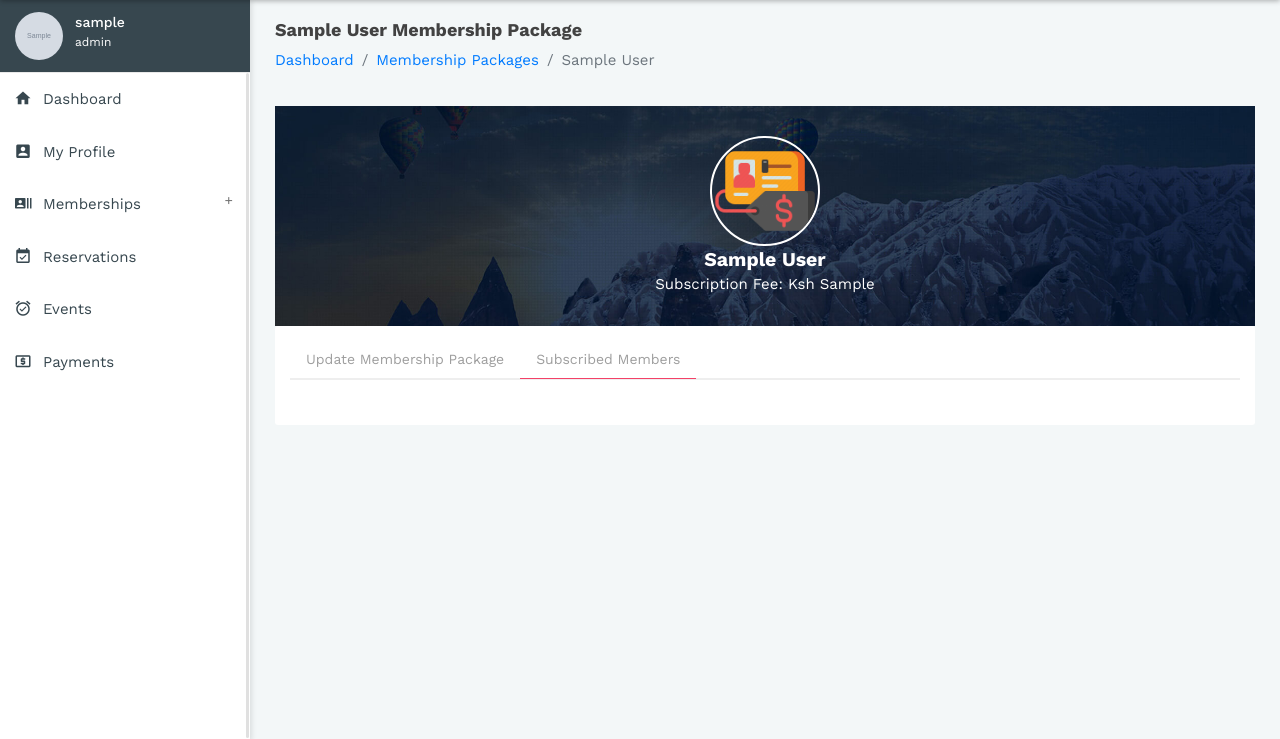
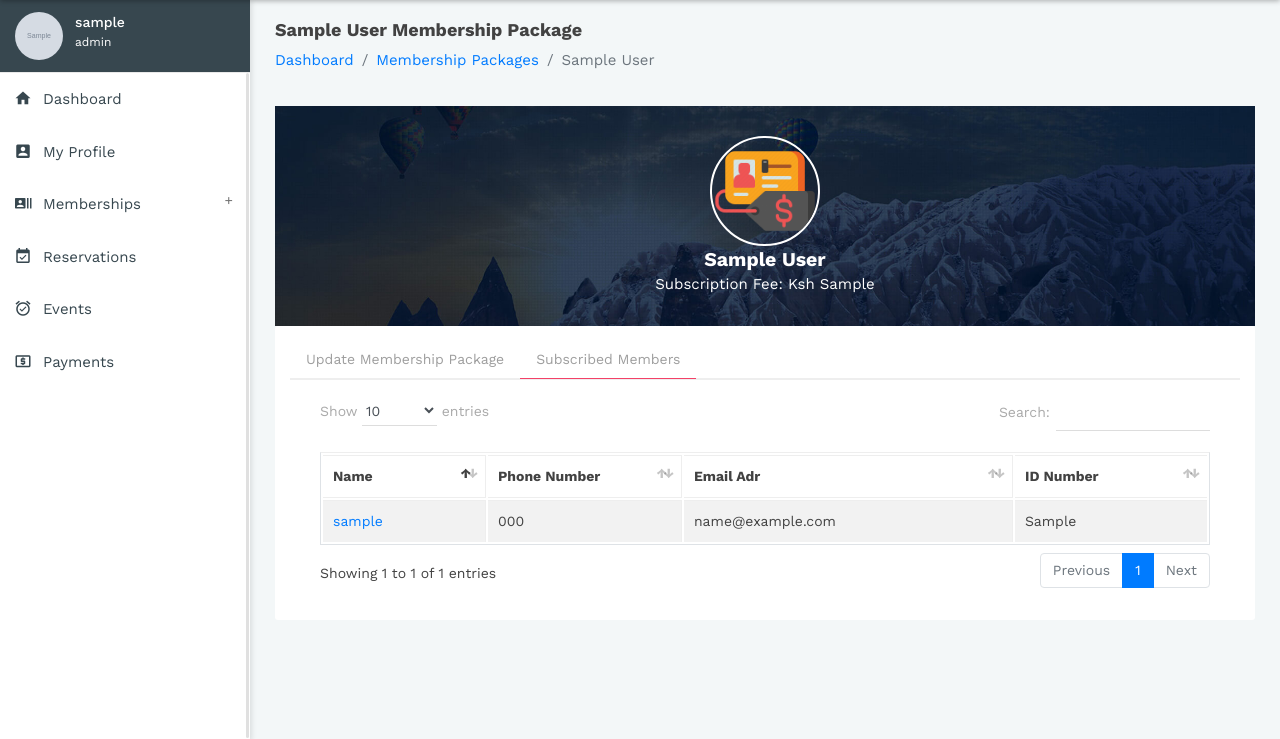
Before and after one commit to MartDevelopers-Inc/Museum_MIS, a PHP site: page /modules_memberships_package?view=1 in a window 1280 px wide, after a click on "Subscribed Members". Shown: the part 61-800 px from the top of the page. Run offline with PHP 8.4, Linux system fonts and the light colour scheme; the visitor is signed in with stand-in values (Sample User, id 1); tables that the repository leaves empty or names only in its code hold one stand-in row (values such as "Sample post"); grey boxes marked "Sample" are stand-in pictures; some libraries are stand-ins or nearby versions.

```diff
--- a/modules_memberships_package.php
+++ b/modules_memberships_package.php
@@ -22,7 +22,6 @@ if (isset($_POST['Update_Package'])) {
         $info = "Please Try Again Or Try Later";
     }
 }
-
 
 require_once('partials/head.php');
 ?>
@@ -57,7 +56,7 @@ require_once('partials/head.php');
                             <h2><?php echo $packages->package_name; ?> Membership Package</h2>
                             <ul class="breadcrumb">
                                 <li class="breadcrumb-item"><a href="dashboard">Dashboard</a></li>
-                                <li class="breadcrumb-item"><a href="modules_hrm">Membership Packages</a></li>
+                                <li class="breadcrumb-item"><a href="modules_memberships_packages">Membership Packages</a></li>
                                 <li class="breadcrumb-item active"><?php echo $packages->package_name; ?></li>
                             </ul>
                         </div>
@@ -85,7 +84,6 @@ require_once('partials/head.php');
                                 <ul class="nav nav-tabs">
                                     <li class="nav-item"><a class="nav-link active" data-toggle="tab" href="#package_settings">Update Membership Package</a></li>
                                     <li class="nav-item"><a class="nav-link" data-toggle="tab" href="#subscribed_members">Subscribed Members</a></li>
-
                                     <?php
                                     $user_access_level = $_SESSION['user_access_level'];
                                     /* Only Show This If Access Level Is Admin */
@@ -139,7 +137,44 @@ require_once('partials/head.php');
 
                                     <div role="tabpanel" class="tab-pane" id="subscribed_members">
                                         <div class="wrap-reset">
-
+                                            <div class="col-lg-12 col-md-12 col-sm-12">
+                                                <div class="table-responsive">
+                                                    <table class="table table-bordered table-striped table-hover js-basic-example dataTable">
+                                                        <thead>
+                                                            <tr>
+                                                                <th>Name</th>
+                                                                <th>Phone Number</th>
+                                                                <th>Email Adr</th>
+                                                                <th>ID Number</th>
+                                                            </tr>
+                                                        </thead>
+                                                        <tbody>
+                                                            <?php
+                                                            $ret = "SELECT * FROM user_membership_package ump
+                                                            INNER JOIN users u ON u.user_id = ump.user_membership_package_user_id
+                                                            WHERE ump.user_membership_package_package_id = '$view'
+                                                            ";
+                                                            $stmt = $mysqli->prepare($ret);
+                                                            $stmt->execute(); //ok
+                                                            $res = $stmt->get_result();
+                                                            while ($members = $res->fetch_object()) {
+                                                            ?>
+                                                                <tr>
+                                                                    <td>
+                                                                        <a href="modules_memberships_member?view=<?php echo $members->user_id; ?>">
+                                                                            <?php echo $members->user_name; ?>
+                                                                        </a>
+                                                                    </td>
+                                                                    <td><?php echo $members->user_phone; ?></td>
+                                                                    <td><?php echo $members->user_email; ?></td>
+                                                                    <td><?php echo $members->user_idno; ?></td>
+                                                                </tr>
+                                                            <?php
+                                                            } ?>
+                                                        </tbody>
+                                                    </table>
+                                                </div>
+                                            </div>
                                         </div>
                                     </div>
 
```
